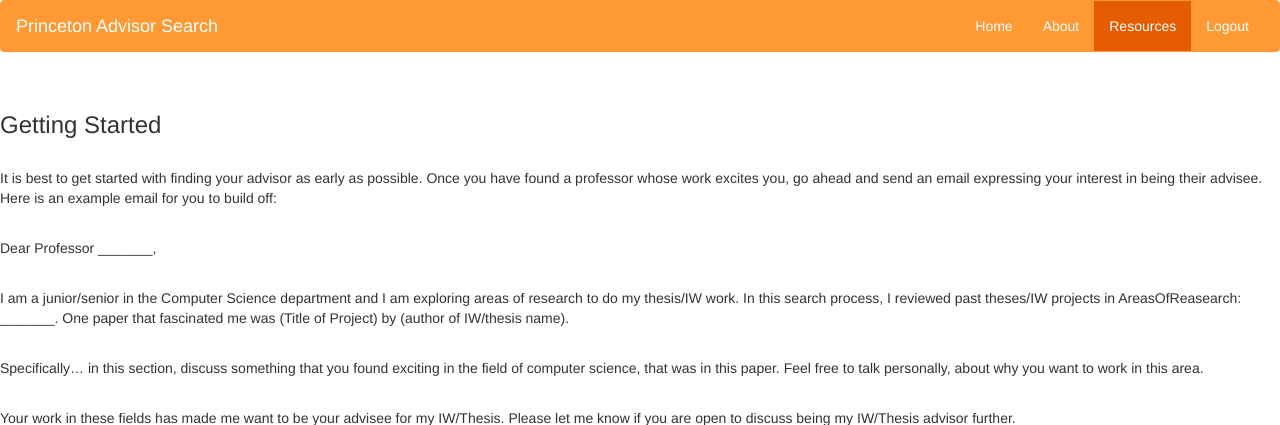
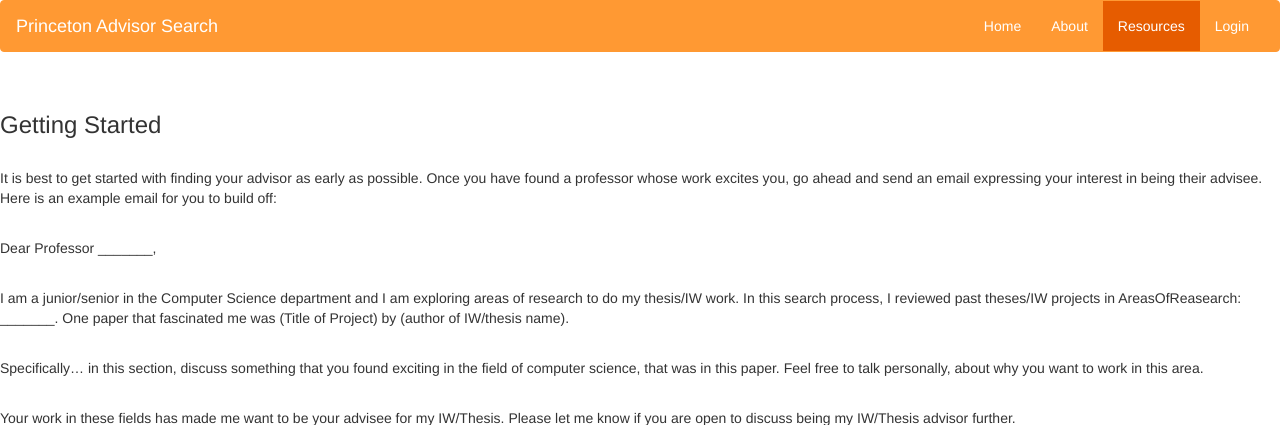
Before and after one commit to philliptay/advisor-search, a Flask app: page /resources in a window 1280 px wide. Shown: the top 425 px of the page. Run offline with Flask 2, Linux system fonts and the light colour scheme; parts of the project's set-up code (start-up, migrations or seed data) failed here and were passed over; some libraries are stand-ins or nearby versions.

Commit message:
handling login state in navbar

```diff
--- a/main.py
+++ b/main.py
@@ -20,6 +20,7 @@ db = SQLAlchemy(app)
 def login():
     # CASClient().authenticate()
     # return redirect(url_for('index'))
+
     html = render_template('login.html')
     response = make_response(html)
     return(response)
@@ -30,18 +31,23 @@ def login():
 def index():
 
     # if 'username' not in session:
-    #      session['profs'] = None
-    #      html = render_template('login.html')
-    #      response = make_response(html)
-    #      return(response)
+    #     logState = 'Login'
+    #     logLink = '/login'
+    #     session['profs'] = None
+    #     html = render_template('login.html', logState = logState, logLink = logLink)
+    #     response = make_response(html)
+    #     return(response)
 
     # username = session['username']
+    # logState = 'Logout'
+    # logLink = '/logout'
+    # html = render_template('index.html', user=username, logState = logState, logLink = logLink)
+    # response = make_response(html)
+    # return(response)
+
     username = ''
-
     html = render_template('index.html', user=username)
     response = make_response(html)
-
-
     return(response)
 
 #-------------------------------------------------------------------------------
@@ -135,7 +141,14 @@ def profResults():
 
 @app.route('/resources')
 def resources():
-    html = render_template('resources.html')
+    if 'username' not in session:
+        logState = 'Login'
+        logLink = '/login'
+    else:
+        logState = 'Logout'
+        logLink = '/logout'
+
+    html = render_template('resources.html', logState = logState, logLink = logLink)
     response = make_response(html)
     return(response)
 
@@ -143,7 +156,14 @@ def resources():
 
 @app.route('/about')
 def about():
-    html = render_template('about.html')
+    if 'username' not in session:
+        logState = 'Login'
+        logLink = '/login'
+    else:
+        logState = 'Logout'
+        logLink = '/logout'
+
+    html = render_template('about.html', logState = logState, logLink = logLink)
     response = make_response(html)
     return(response)
 #-------------------------------------------------------------------------------
--- a/templates/about.html
+++ b/templates/about.html
@@ -25,7 +25,7 @@
               <li><a href="/">Home</a></li>
               <li class="active"><a href="/about">About</a></li>
               <li><a href="/resources">Resources</a></li>
-              <li><a href="/logout">Logout</a></li>
+              <li><a href="{{logLink}}">{{logState}}</a></li>
             </ul>
           </div>
         </div>
--- a/templates/index.html
+++ b/templates/index.html
@@ -40,6 +40,7 @@
                        <li><a href="/about">About</a></li>
                        <li><a href="/resources">Resources</a></li>
                        <li><a href="/logout">Logout</a></li>
+                       <!-- <li><a href="{{logLink}}">{{logState}}</a></li> -->
                      </ul>
                    </div>
                  </div>
--- a/templates/resources.html
+++ b/templates/resources.html
@@ -30,7 +30,7 @@
               <li><a href="/">Home</a></li>
               <li><a href="/about">About</a></li>
               <li class="active"><a href="/resources">Resources</a></li>
-              <li><a href="/logout">Logout</a></li>
+              <li><a href={{logLink}}>{{logState}}</a></li>
             </ul>
           </div>
         </div>
```
